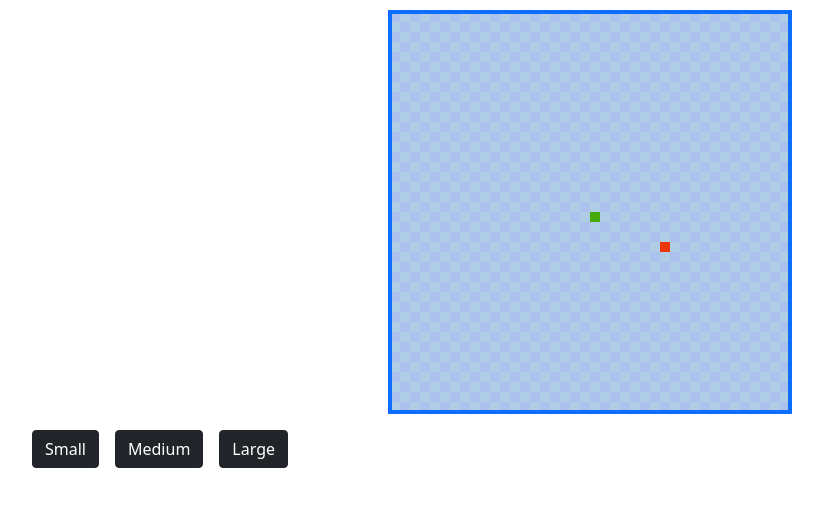
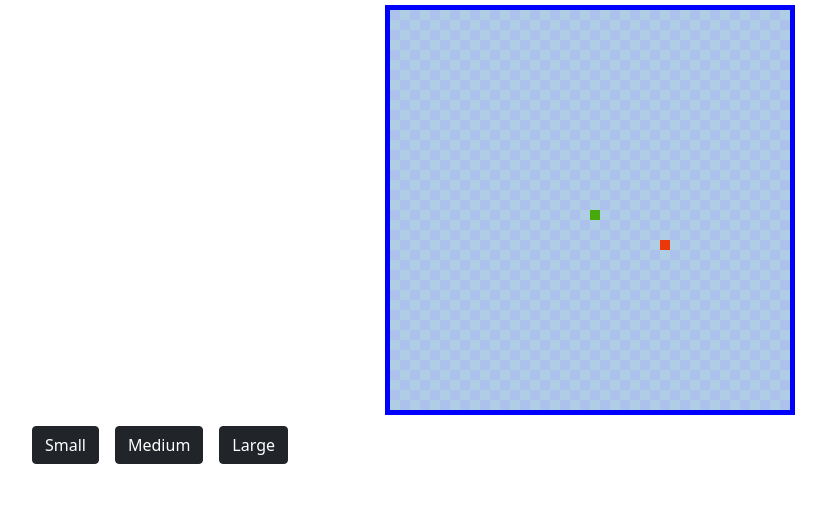
Before and after one commit to muratcanakcay/React-Lab-Tasks, a React (Create React App) app in the folder lab6/: page / in a window 1280 px wide. Shown: the top 506 px of the page, without its empty margins (50-876 px from the left). Built offline with nearby package versions, Linux system fonts and the light colour scheme.

Commit message:
Task completed

```diff
--- a/lab6/src/components/App.tsx
+++ b/lab6/src/components/App.tsx
@@ -89,7 +89,7 @@ const App: React.FC<{}> = (props: any) => {
     return (
         <div className="container" style={{ marginTop: "10px" }}>
             <div className="d-flex justify-content-center align-items-center">
-                <Board size={boardSize} snake={snake} food={food} />
+                <Board />
             </div>
             <div className="mt-3">
                 <button className="btn btn-dark me-3" onClick={() => setSize(1)}>Small</button>
--- a/lab6/src/components/Board.css
+++ b/lab6/src/components/Board.css
@@ -1,8 +1,6 @@
-table {cursor:none}
-table {    caret-color: rgba(0,0,0,0) }
-table.chess-board { border-spacing: 0; border-collapse: collapse; }
-table.chess-board td { width: 10px; height: 10px; }
-table.chess-board .light { background: rgb(175, 205, 228); }
-table.chess-board .dark { background: rgb(172, 193, 236); }
-table.chess-board .snake { background: rgb(70, 170, 13); }
-table.chess-board .food { background: rgb(236, 55, 9); }
+table.board { box-shadow: 0 0 0 5px blue; cursor:none; caret-color: rgba(0,0,0,0); border-spacing: 0; border-collapse: collapse; }
+table.board td { width: 10px; height: 10px; }
+table.board .light { background: rgb(175, 205, 228); }
+table.board .dark { background: rgb(172, 193, 236); }
+table.board .snake { background: rgb(70, 170, 13); }
+table.board .food { background: rgb(236, 55, 9); }
--- a/lab6/src/components/Board.tsx
+++ b/lab6/src/components/Board.tsx
@@ -1,5 +1,5 @@
 import React from 'react'
-//import { connect } from "react-redux"
+import { connect } from "react-redux"
 import "./Board.css"
 //import { setSnake } from '../actions'
 import { pos } from '../interfaces'
@@ -33,21 +33,24 @@ const checkSnake = (rowNo: number, colNo: number, snake: pos[], food: pos) => {
                 : "dark"
 }
 
-const Board: React.FC<{
-    size: number,
-    snake: pos[]
-    food: pos
-}> = ({ size, snake, food }) => {
+const Board: React.FC<{}> =
+    (props: any) => {
+
+        const [boardSize, snake, food] = [props.boardSize, props.snake as pos[], props.food as pos]
 
         return (
             <div>
-            <table className="chess-board border border-4 border-primary">
+                <table className="board">
                     <tbody>
-                    {rows(size, snake, food)}
+                        {rows(boardSize, snake, food)}
                     </tbody>
                 </table>
             </div>
         )
     }
 
-export default (Board)
+const mapStateToProps = (state: { snake: pos[], boardSize: number, food: pos }) => {
+    return { snake: state.snake, boardSize: state.boardSize, food: state.food }
+}
+
+export default connect(mapStateToProps)(Board)
```
Lines whose indentation alone changed are shown as unchanged.
